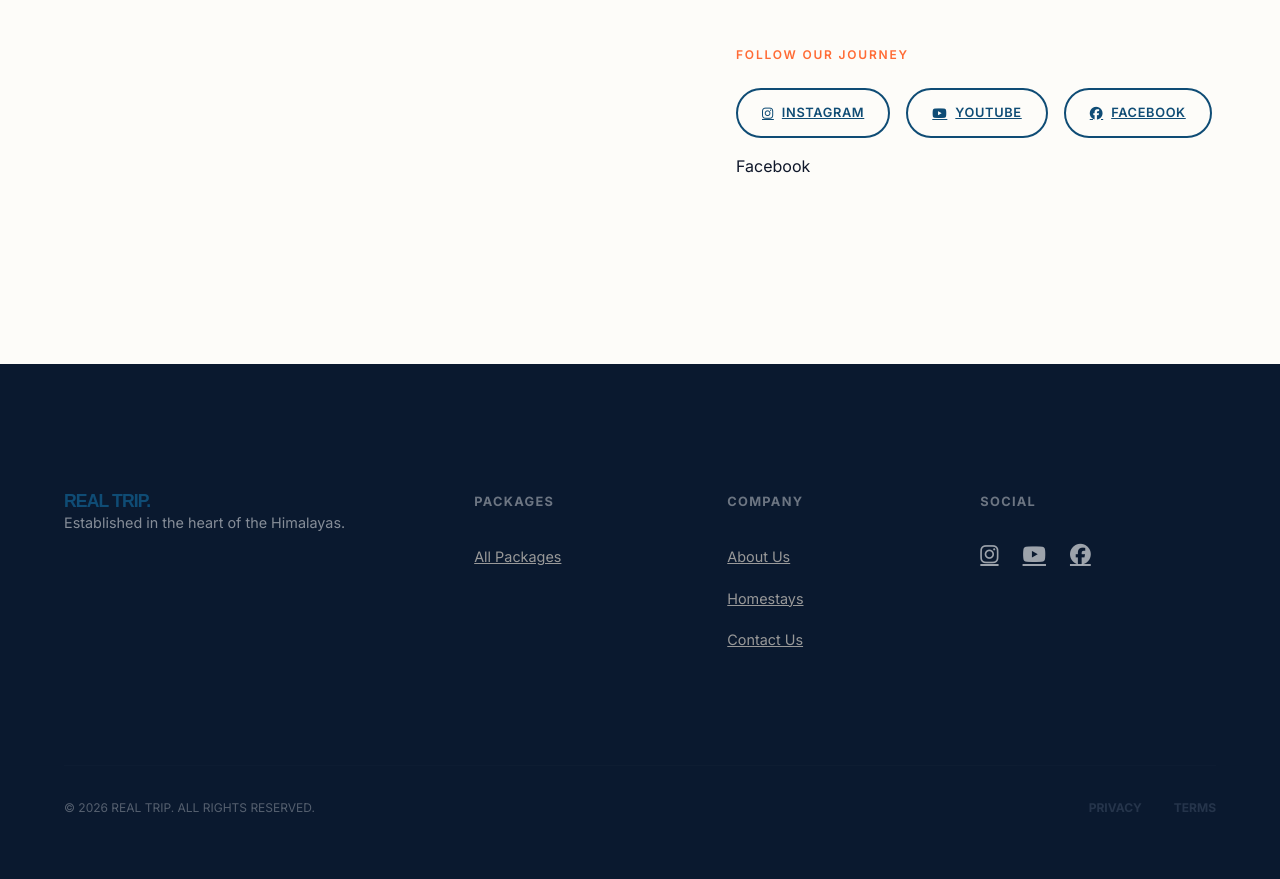
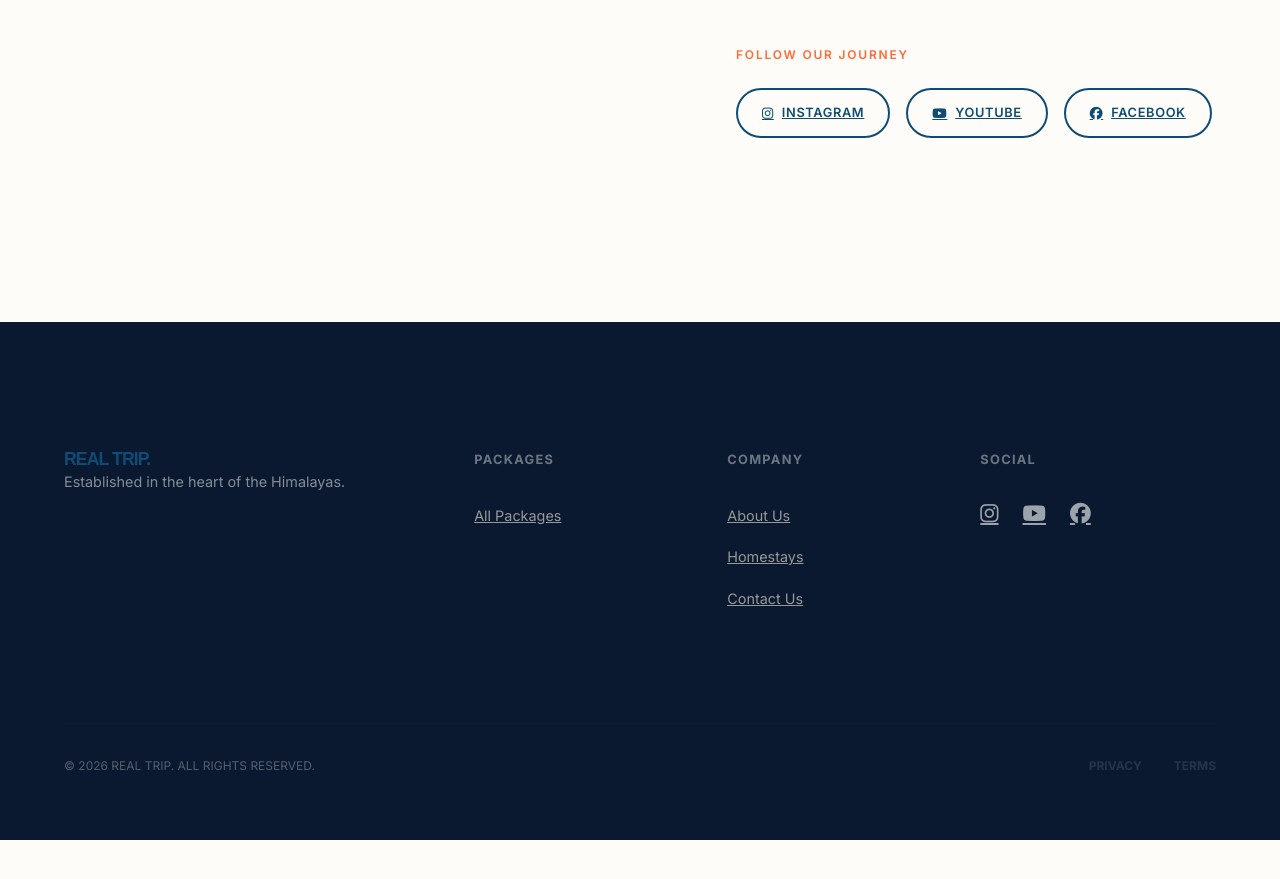
Before and after one commit to realtrip1906/main-site, a website built with Vite: page contact.html in a window 1280 px wide. Shown: the part 1728-2607 px from the top of the page. After the commit the page ends 2568 px from the top, so only its background shows below. Built offline with nearby package versions, Linux system fonts and the light colour scheme; a web font is replaced by a local one.

Commit message:
test 24:

```diff
--- a/contact.html
+++ b/contact.html
@@ -205,7 +205,7 @@
                                 <a href="https://www.facebook.com/share/1By9Z88wsp/?mibextid=wwXIfr" target="_blank"
                                     rel="noopener" class="btn btn-outline" style="padding:0.8rem 1.5rem;font-size:0.8rem;"><i class="fa-brands fa-facebook"></i>
                                     Facebook</a>
-                                    Facebook</a>
+                                    </a>
                             </div>
                         </div>
                     </div>
```
